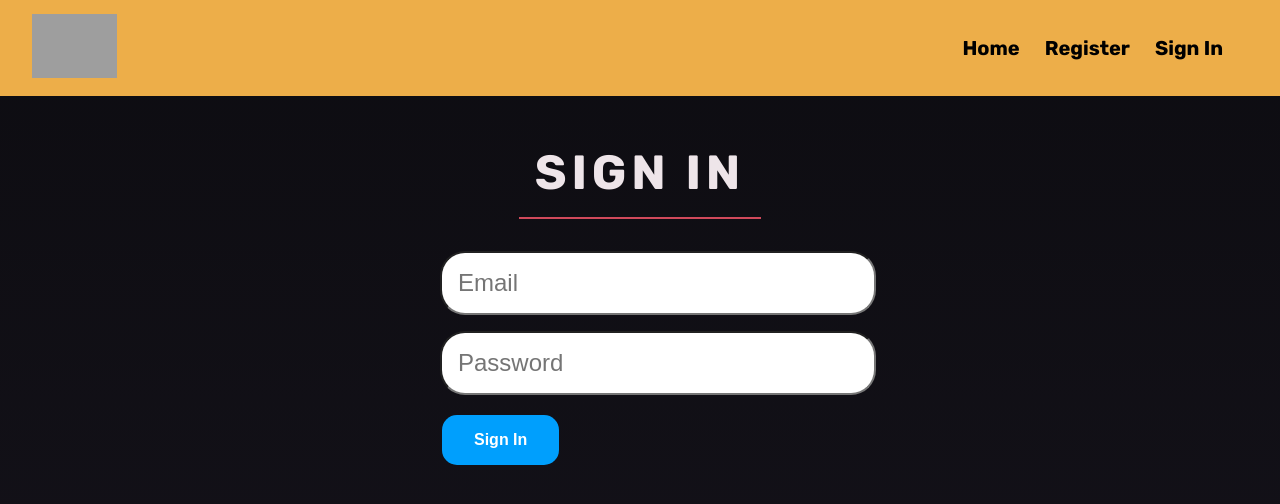
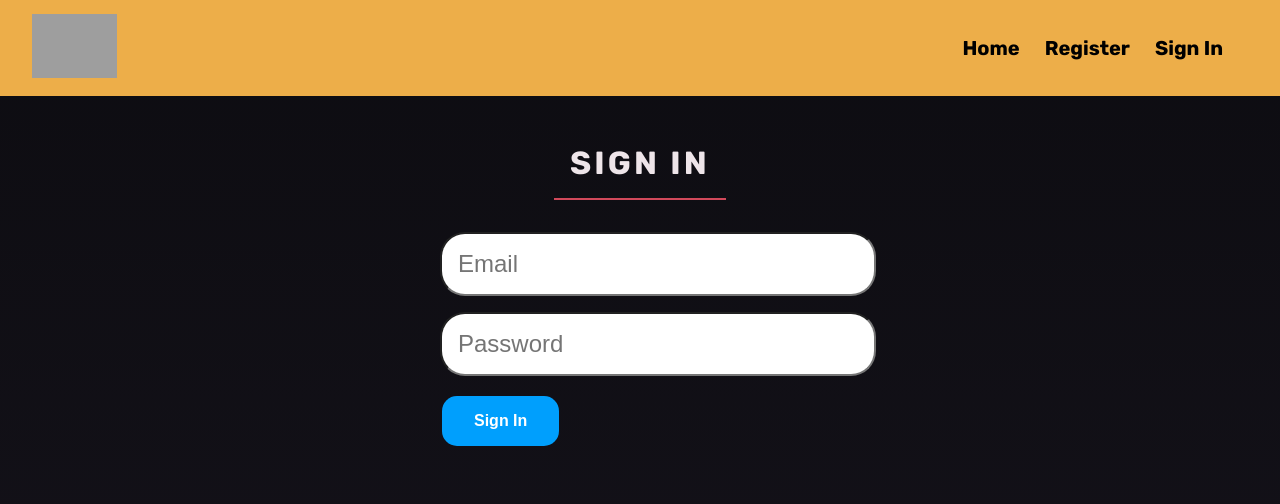
Before and after one commit to tnel91/brewski-frontend, a React (Create React App) app: page /signin in a window 1280 px wide. Shown: the top 504 px of the page. Built offline with nearby package versions, Linux system fonts and the light colour scheme; grey boxes are pictures that could not be loaded.

Commit message:
Added styles

```diff
--- a/src/App.css
+++ b/src/App.css
@@ -12,6 +12,7 @@ h1 {
 }
 
 h2 {
+  margin-top: 2rem;
   font-size: 2em;
 }
 
@@ -108,11 +109,6 @@ header {
   padding: 10px;
 }
 
-.profile {
-  background-color: lightcyan;
-  padding-left: 10px;
-}
-
 .home p {
   margin: 0 auto;
 }
@@ -130,9 +126,6 @@ header {
 }
 
 /* SIGNIN/REGISTER */
-.signin, .register {
-  padding: 2rem;
-}
 
 form {
   max-width: 400px;
@@ -147,6 +140,11 @@ form input {
   border-radius: 25px;
   outline: none;
   font-size: 1.5em;
+}
+
+/* REVIEWS */
+.profile {
+  padding-left: 10px;
 }
 
 .info-card {
--- a/src/pages/Register.js
+++ b/src/pages/Register.js
@@ -3,7 +3,7 @@ import Signup from '../components/Signup'
 const Register = () => {
   return (
     <div className="register">
-      <h1>Register</h1>
+      <h2>Register</h2>
 
       <Signup />
     </div>
--- a/src/pages/Signin.js
+++ b/src/pages/Signin.js
@@ -3,7 +3,7 @@ import Login from '../components/Login'
 const Signin = () => {
   return (
     <div className="signin">
-      <h1>Sign In</h1>
+      <h2>Sign In</h2>
       <Login />
     </div>
   )
```
